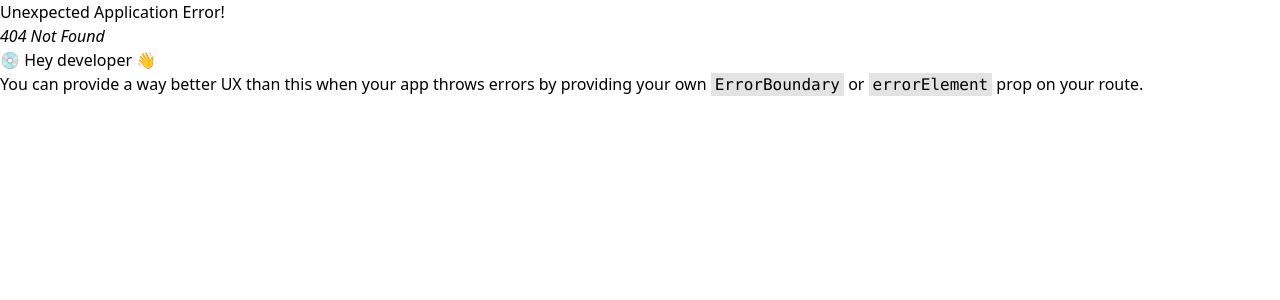
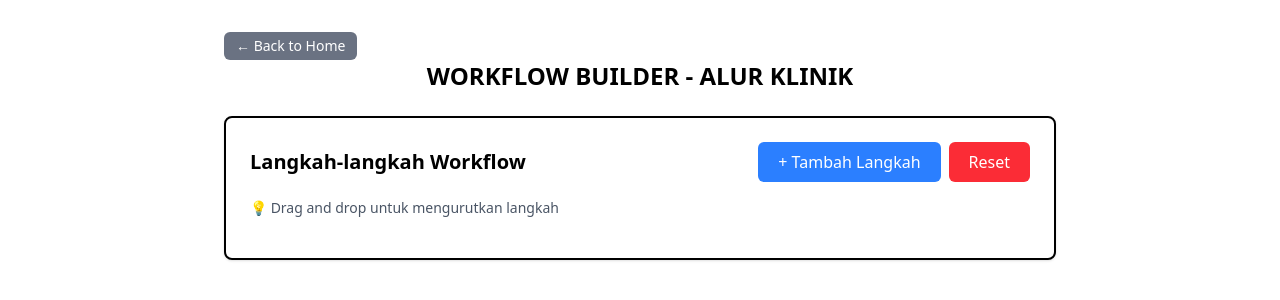
Before and after one commit to Dikin19/healthcare-scheduling-system, a React (Vite) app in the folder front-end/: page /work-flow-builder in a window 1280 px wide. Before the commit this address had no page. Shown: the top 300 px of the page. Built offline with nearby package versions, Linux system fonts and the light colour scheme.

Commit message:
feat(work-flow-builder) implement how to register

```diff
--- a/front-end/src/pages/PatientList.jsx
+++ b/front-end/src/pages/PatientList.jsx
@@ -75,7 +75,7 @@ export default function PatientList() {
                     <Button
                         size="small"
                         label="+ Add New Patient"
-                        variant="success"
+                        variant="warning"
                         onClick={() => {
                             setEditId(null);
                             setShowForm(true);
@@ -87,6 +87,14 @@ export default function PatientList() {
                         label="📅 Calendar"
                         variant="primary"
                         onClick={() => navigate("/calendar")} />
+                </div>
+
+                <div>
+                    <Button
+                        size="small"
+                        label="⚙️ Workflow Builder"
+                        variant="danger"
+                        onClick={() => navigate("/work-flow-builder")} />
                 </div>
 
             </div>
@@ -214,14 +222,14 @@ export default function PatientList() {
                                         <Button
                                             richChildren
                                             size="small"
-                                            variant="warning"
+                                            variant="primary"
                                             onClick={() => navigate(`/patient/${patient.id}`)}>
                                             Detail </Button>
 
                                         <Button
                                             richChildren
                                             size="small"
-                                            variant="primary"
+                                            variant="success"
                                             onClick={() => {
                                                 setEditId(patient.id);
                                                 setShowForm(true);
--- a/front-end/src/pages/calendar.jsx
+++ b/front-end/src/pages/calendar.jsx
@@ -161,7 +161,7 @@ export default function Calendar(params) {
                             className="space-y-4"
                         >
                             <FormSelect
-                                label="Pasien"
+                                label="Pasien*"
                                 name="patientId"
                                 value={formData.patientId}
                                 onChange={handleChange}
@@ -170,6 +170,7 @@ export default function Calendar(params) {
 
                             <FormInput
                                 type="date"
+                                label="Date*"
                                 name="date"
                                 value={formData.date}
                                 onChange={handleChange}
@@ -178,6 +179,7 @@ export default function Calendar(params) {
 
                             <FormInput
                                 type="time"
+                                label="Time*"
                                 name="time"
                                 value={formData.time}
                                 onChange={handleChange}
--- /dev/null
+++ b/front-end/src/pages/workFlowBuilder.jsx
@@ -0,0 +1,124 @@
+import { useState } from "react";
+import { useNavigate } from "react-router-dom";
+import { useWorkFlowStore } from "../store/workFlowStore";
+import Button from "../components/button/button";
+
+
+
+export default function WorkFlowBuilder() {
+
+    const navigate = useNavigate()
+
+    const { steps, addStep, removeStep, updateStep, rearderSteps, resetSteps } = useWorkFlowStore();
+
+    const [isAddingStep, setIsAddingStep] = useState(false)
+    const [editingId, setEditingId] = useState(null);
+    const [newStep, setNewStep] = useState({ name: "", description: "" });
+    const [draggedIndex, setDraggedIndex] = useState(null);
+
+
+    const handleAddStep = () => {
+        if (newStep.name.trim()) {
+            addStep(newStep);
+            setNewStep({ name: "", description: "" })
+            setIsAddingStep(false)
+        }
+    };
+
+    const handleUpdateStep = (id) => {
+        if (newStep.name.trim()) {
+            updateStep(id, newStep);
+            setEditingId(null);
+            setNewStep({ name: "", description: "" });
+        }
+    }
+
+    const handleDragStart = (index) => {
+        setDraggedIndex(index);
+    };
+
+    const handleDragOver = (e, index) => {
+        e.preventDefault();
+
+        if (draggedIndex == null || draggedIndex === index) return;
+
+        const newSteps = [...steps];
+        const draggedStep = newStep[draggedIndex];
+
+        newStep.splice(draggedIndex, 1);
+        newSteps.slice(index, 0, draggedStep);
+
+        rearderSteps(newSteps);
+        setDraggedIndex(null);
+    };
+
+    const handleDragEnd = () => {
+        setDraggedIndex(null)
+    }
+
+    const startEdit = (step) => {
+        setEditingId(step.id);
+        setNewStep({ name: step.name, description: step.description });
+    };
+
+    const canceEdit = () => {
+        setEditingId(null);
+        setIsAddingStep(false);
+        setNewStep({ name: "", description: "" })
+    };
+
+
+
+
+    return (
+        <div className="p-8 max-w-4xl mx-auto">
+            <Button
+                onClick={() => navigate("/")}
+                label="← Back to Home"
+                size="small"
+                variant="secondary"
+            />
+
+
+            <div className="uppercase text-2xl font-bold text-center mb-6">
+                Workflow Builder - Alur Klinik
+            </div>
+
+            <div className="bg-white border-2 border-black rounded-lg p-6 shadow-sm mb-6">
+                <div className="flex justify-between items-center mb-4">
+                    <h2 className="text-xl font-bold">Langkah-langkah Workflow</h2>
+                    <div className="flex gap-2">
+
+                        <Button
+                            variant="primary"
+                            onClick={() => setIsAddingStep(true)}
+                            richChildren
+                        >
+                            + Tambah Langkah
+                        </Button>
+
+                        <Button
+                            variant="danger"
+                            onClick={() => {
+                                if (confirm("Reset workflow ke default?")) {
+                                    resetSteps();
+                                }
+                            }} richChildren
+                        >
+                            Reset
+                        </Button>
+                    </div>
+                </div>
+
+                <p className="text-sm text-gray-600 mb-4">
+                    💡 Drag and drop untuk mengurutkan langkah
+                </p>
+
+
+
+
+            </div>
+        </div>
+    )
+
+}
--- /dev/null
+++ b/front-end/src/store/workFlowStore.js
@@ -0,0 +1,41 @@
+
+import { create } from "zustand";
+import { persist } from "zustand/middleware";
+
+
+const defaultSteps = [
+    { id: "1", name: "Registrasi", description: "Pendaftaran pasien baru atau lama" },
+    { id: "2", name: "Pemeriksaan", description: "Pemeriksaan oleh dokter" },
+    { id: "3", name: "Obat", description: "Pengambilan obat di apotek" },
+    { id: "4", name: "Pembayaran", description: "Proses pembayaran di kasir" }
+];
+
+
+export const useWorkFlowStore = create(persist(
+    (set) => ({
+
+        steps: defaultSteps,
+        addStep: (step) => set((state) => ({
+            steps: [...state.steps, {
+                id: Date.now().toString(),
+                name: step.name,
+                description: step.description
+
+            }]
+        })),
+
+        removeStep: (id) => set((state) => ({
+
+            steps: state.steps.filter(s => s.id !== id)
+        })),
+        updateStep: (id, updateStep) => set((state) => ({
+            steps: state.steps.map(s => s.id === id ? { ...s, ...updateStep } : s)
+        })),
+        reorderStep: (newSteps) => set({ steps: newSteps }),
+        resetSteps: () => set({ steps: defaultSteps })
+
+    }),
+    {
+        name: "workflow-storage"
+    }
+))
```
Also changed, not shown: front-end/src/main.jsx (+7 -1 lines).
